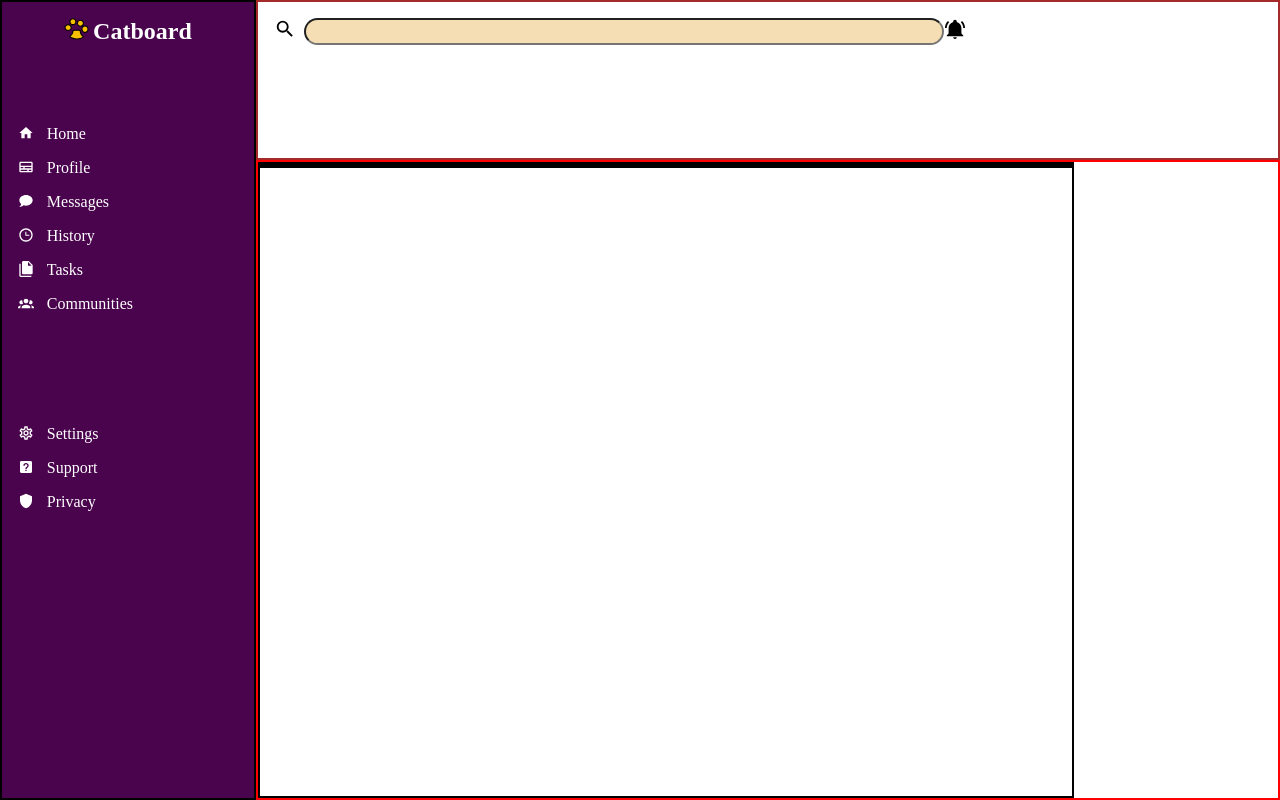
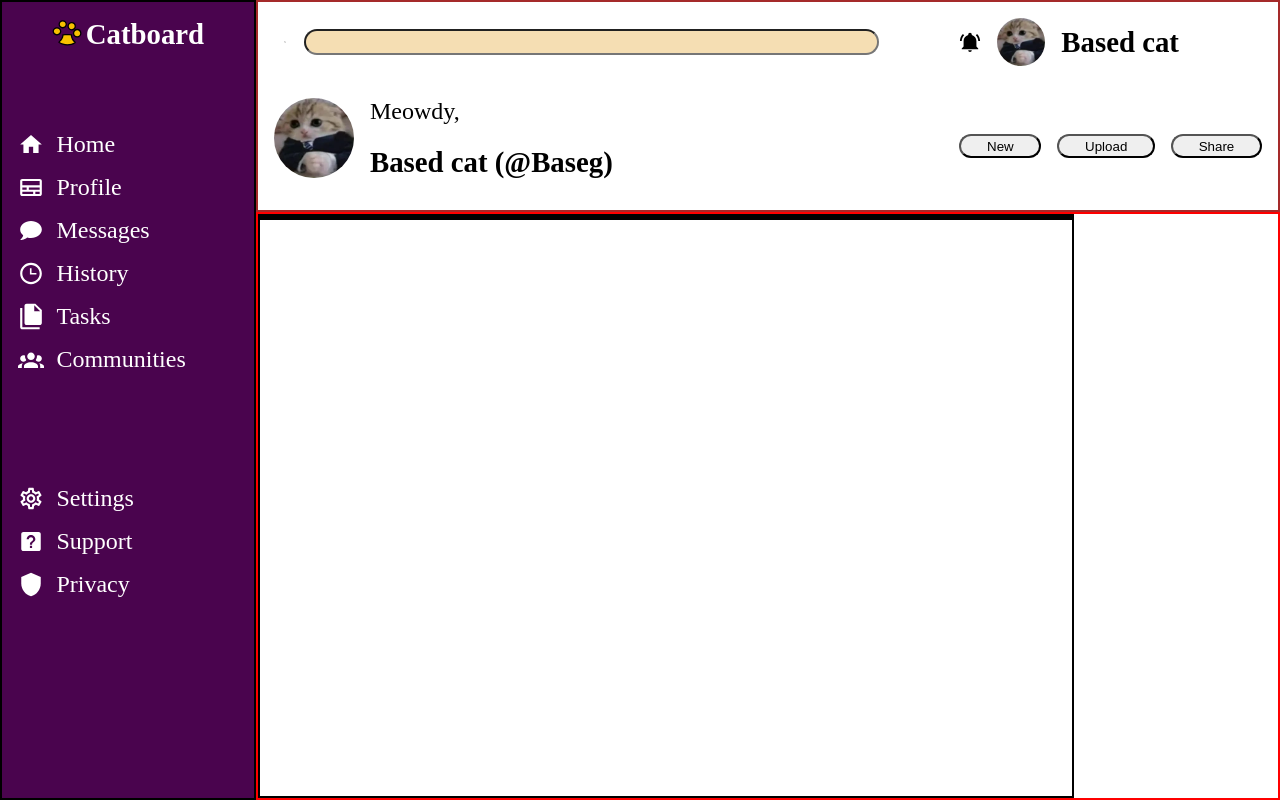
Before and after one commit to emShalaby/Dashboard, a plain HTML site: page index.html in a window 1280 px wide. Drawn offline with Linux system fonts and the light colour scheme.

Commit message:
basic layout for header

```diff
--- a/index.html
+++ b/index.html
@@ -11,7 +11,7 @@
     <div class="main-container">
         <div class="menu">
             <div class="title">
-                <img src="logo.svg"  alt="cat-paws" width="25 em" >
+                <img src="logo.svg"  alt="cat-paws" width="30em" height="30rem">
                 <h2>Catboard</h2>
 
             </div>
@@ -74,8 +74,23 @@
             </div>
             <div class="profile-icons">
                 <img src="./notifications.svg" alt="bell-icon" width="22rem">
+                <img src="./baseg.png" alt="very-based-cat" class="profile-picture">
+                <h2>Based cat</h2>
             </div>
-        </div>
+            <div class="greeting">
+                <img src="./baseg.png" alt="based-cat" class="profile-picture">
+
+                    <p>Meowdy,</p>
+                    <h2>Based cat (@Baseg)</h2>
+
+            </div>
+            <div class="functions-bar">
+                <button>New</button>
+                <button>Upload</button>
+                <button>Share</button>
+            </div>
+            </div>
+
         <div class="main">
             <div class="cards">
                 <div class="card"></div>
--- a/stylesheet.css
+++ b/stylesheet.css
@@ -9,21 +9,24 @@ body,html{
 }
 input[type=search]{
     border-radius: 3em;
-    width: 40rem;
     height: 2em;
     padding: .5em;
     background-color: wheat;
-}
-img{
-    height: fit-content;
+    flex: 1 1 auto;
 }
 
+h2{
+    font-size: 1.8em;
+}
+p{
+    font-size: 1.5em;
+}
 .main-container{
     height: 100%;
     width: 100%;
     display: grid;
     grid-template-columns: 1fr 4fr;
-    grid-template-rows: 1fr 4fr;
+    grid-template-rows: 1fr 5fr;
 
 }
 .title{
@@ -51,9 +54,12 @@ img{
     display: grid;
     grid-template-columns: 2fr 1fr;
     grid-template-rows: 1fr 2fr;
+    column-gap: 5em;
+    row-gap: 2em;
 }
 .search{
     display: flex;
+    align-items: center;
     gap: .5em;
 }
 
@@ -90,9 +96,42 @@ padding: 1rem;
 }
 .first-group>div>img,
 .second-group>div>img{
-    width: 1rem;
+    width: 1.6rem;
 }
 .first-group>div>p,
 .second-group>div>p{
     color: white;
 }
+.profile-icons{
+    display: flex;
+    align-items: center;
+    gap: 1rem;
+}
+.profile-picture{
+    border-radius: 50%;
+    width: 3rem;
+    flex-shrink: 1;
+
+}
+.greeting{
+    display: grid;
+    grid-template-columns: auto 1fr;
+    grid-template-rows: 1fr 1fr;
+    column-gap: 1rem;
+}
+.greeting>img{
+    grid-row: 1/3;
+    height: 5rem;
+    width: 5rem;
+}
+.functions-bar{
+    display: flex;
+    align-items: center;
+    gap: 1em;
+}
+.functions-bar>button{
+    flex: 1 1 auto;
+    border-radius: 2em;
+    height: 1.5rem;
+
+}
```
Also changed, not shown: baseg.png (added).
